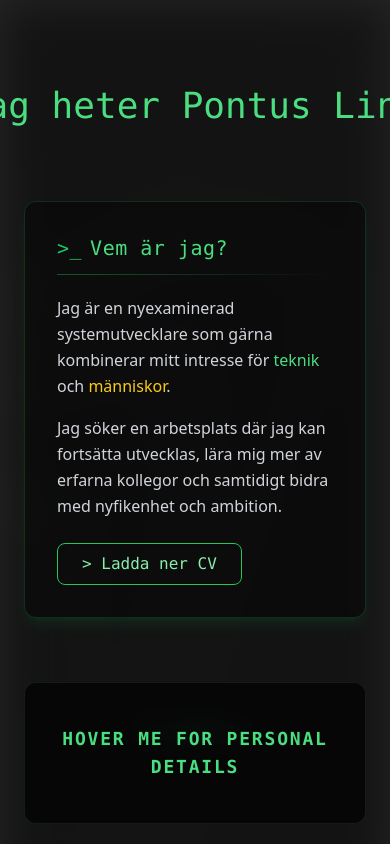
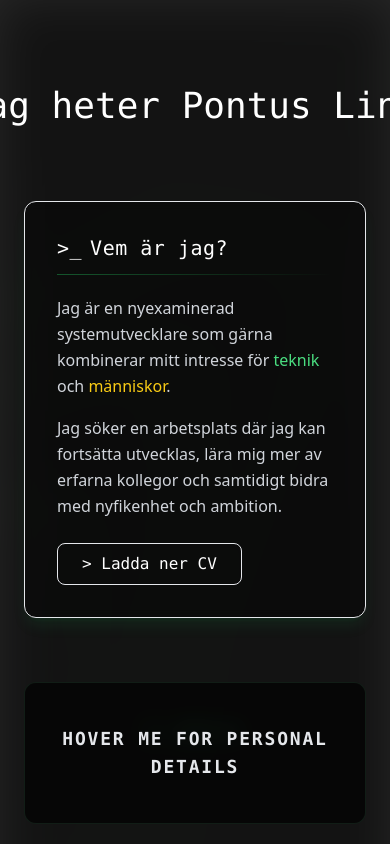
Before and after one commit to lindholmpontus/mysite, a React (Vite) app: page / in a window 390 px wide. Shown: the top 844 px of the page. Built offline with nearby package versions, Linux system fonts and the light colour scheme.

Commit message:
ändrat tema

```diff
--- a/src/Portfolio.jsx
+++ b/src/Portfolio.jsx
@@ -30,7 +30,7 @@ export default function Portfolio() {
         {/* HERO */}
         <header className="pt-20 pb-16">
           <h1
-            className={`text-green-400 text-4xl md:text-6xl font-mono typing-effect overflow-hidden leading-[1.2] py-1 ${heroDone ? "no-cursor" : ""}`}
+            className={`text-white-400 text-4xl md:text-6xl font-mono typing-effect overflow-hidden leading-[1.2] py-1 ${heroDone ? "no-cursor" : ""}`}
             onAnimationEnd={() => setHeroDone(true)}
           >
             Hej! Jag heter Pontus Lindholm
@@ -39,9 +39,9 @@ export default function Portfolio() {
         </header>
 
         {/* INTRO */}
-        <section className="w-full max-w-2xl bg-black/40 border border-green-500/20 backdrop-blur-sm rounded-xl p-8 mb-16 text-left shadow-lg shadow-green-500/10 hover:shadow-green-500/20 transition-all duration-300 hover:-translate-y-1">
-          <h2 className="text-xl md:text-2xl font-mono text-green-400 tracking-wide mb-3 flex items-center gap-2">
-            <span className="text-green-500">&#62;_</span> Vem är jag?
+        <section className="w-full max-w-2xl bg-black/40 border border-white-500/20 backdrop-blur-sm rounded-xl p-8 mb-16 text-left shadow-lg shadow-green-500/10 hover:shadow-green-500/20 transition-all duration-300 hover:-translate-y-1">
+          <h2 className="text-xl md:text-2xl font-mono text-white-400 tracking-wide mb-3 flex items-center gap-2">
+            <span className="text-white-500">&#62;_</span> Vem är jag?
           </h2>
 
           <div className="h-[1px] w-full bg-gradient-to-r from-green-500/40 to-transparent mb-5"></div>
@@ -60,7 +60,7 @@ export default function Portfolio() {
           <a
             href="/Pontus_Lindholm_CV.pdf"
             download="Pontus_Lindholm_CV.pdf"
-            className="inline-block border border-green-500 rounded-lg px-6 py-2 mt-6 font-mono text-green-300 transition duration-200 hover:bg-green-500 hover:text-black shadow-inner hover:shadow-green-500/30"
+            className="inline-block border border-white-500 rounded-lg px-6 py-2 mt-6 font-mono text-white-300 transition duration-200 hover:bg-green-500 hover:text-black shadow-inner hover:shadow-green-500/30"
           >
             {">"} Ladda ner CV
           </a>
@@ -78,7 +78,7 @@ export default function Portfolio() {
             <span className="text-green-500">&#62;_</span> the lab
           </h2>
 
-          <p className="text-sm text-green-200/70 font-mono mb-5">
+          <p className="text-sm text-white-200/70 font-mono mb-5">
             Här släpper jag lös grejer som kanske (inte) behövs.
           </p>
 
--- a/src/components/About.jsx
+++ b/src/components/About.jsx
@@ -46,7 +46,6 @@ export default function About() {
       setCountdown(prev => (prev > 1 ? prev - 1 : 1));
     }, 1000);
 
-    // Save interval so we can clear it on mouseLeave
     startHover.interval = interval;
   };
 
@@ -87,16 +86,19 @@ export default function About() {
     return () => clearInterval(interval);
   }, [charIndex, lineIndex, currentLine, aboutActive]);
 
+
   return (
     <section
       id="about"
-      className="relative w-full max-w-2xl bg-[#111]/80 border border-green-900/20 rounded-xl p-8 mb-24 font-mono text-green-300 cursor-pointer overflow-hidden group"
+      className="relative w-full max-w-2xl bg-[#111]/80 border border-green-900/20 rounded-xl p-8 mb-24
+                 font-mono text-gray-200 cursor-pointer overflow-hidden group"
       onMouseEnter={startHover}
       onMouseLeave={stopHover}
     >
       {/* BEFORE ACTIVATION – SHOW COUNTDOWN */}
       {!aboutActive && (
-        <div className="absolute inset-0 flex flex-col items-center justify-center bg-black/60 z-20 text-green-400 text-lg font-bold tracking-widest transition-opacity">
+        <div className="absolute inset-0 flex flex-col items-center justify-center bg-black/60 z-20
+                        text-gray-200 text-lg font-bold tracking-widest transition-opacity">
           {!timerStarted && <div>HOVER ME FOR PERSONAL DETAILS</div>}
 
           {timerStarted && (
@@ -109,15 +111,20 @@ export default function About() {
       )}
 
       {/* ACTUAL CONTENT */}
-      <div className={`transition duration-500 ${!aboutActive ? "blur-md opacity-40" : "blur-0 opacity-100"}`}>
+      <div
+        className={`transition duration-500
+          ${!aboutActive ? "blur-md opacity-40" : "blur-0 opacity-100"}`}
+      >
         <h2 className="text-green-400 text-2xl font-mono mb-5">{"$ about"}</h2>
 
-        {typedLines.map((line, i) => <div key={i}>{line}</div>)}
+        {typedLines.map((line, i) => (
+          <div key={i} className="text-gray-200">{line}</div>
+        ))}
 
         {lineIndex < aboutLines.length && (
-          <div>
+          <div className="text-gray-200">
             {currentLine}
-            <span className="animate-pulse">_</span>
+            <span className="animate-pulse text-gray-400">_</span>
           </div>
         )}
 
@@ -134,13 +141,16 @@ export default function About() {
                   else setAbortMsg("ABORTING LAUNCH SEQUENCE...");
                 }
               }}
-              className="bg-transparent border-none outline-none w-32 caret-green-400"
+              className="bg-transparent border-none outline-none w-32
+                         text-gray-100 caret-white"
               autoFocus
             />
           </div>
         )}
 
-        {abortMsg && <p className="text-red-400 mt-3 tracking-widest">{abortMsg}</p>}
+        {abortMsg && (
+          <p className="text-red-400 mt-3 tracking-widest">{abortMsg}</p>
+        )}
 
         {showVideo && (
           <div className="mt-6 border border-green-700 rounded-md overflow-hidden">
--- a/src/index.css
+++ b/src/index.css
@@ -6,7 +6,7 @@
   display: inline-block;
   white-space: nowrap;
   overflow: hidden;
-  border-right: .15em solid #00ff00;
+  border-right: .15em solid #f4f8f4;
   animation: typing 6s steps(30, end) forwards;
 }
 
```
